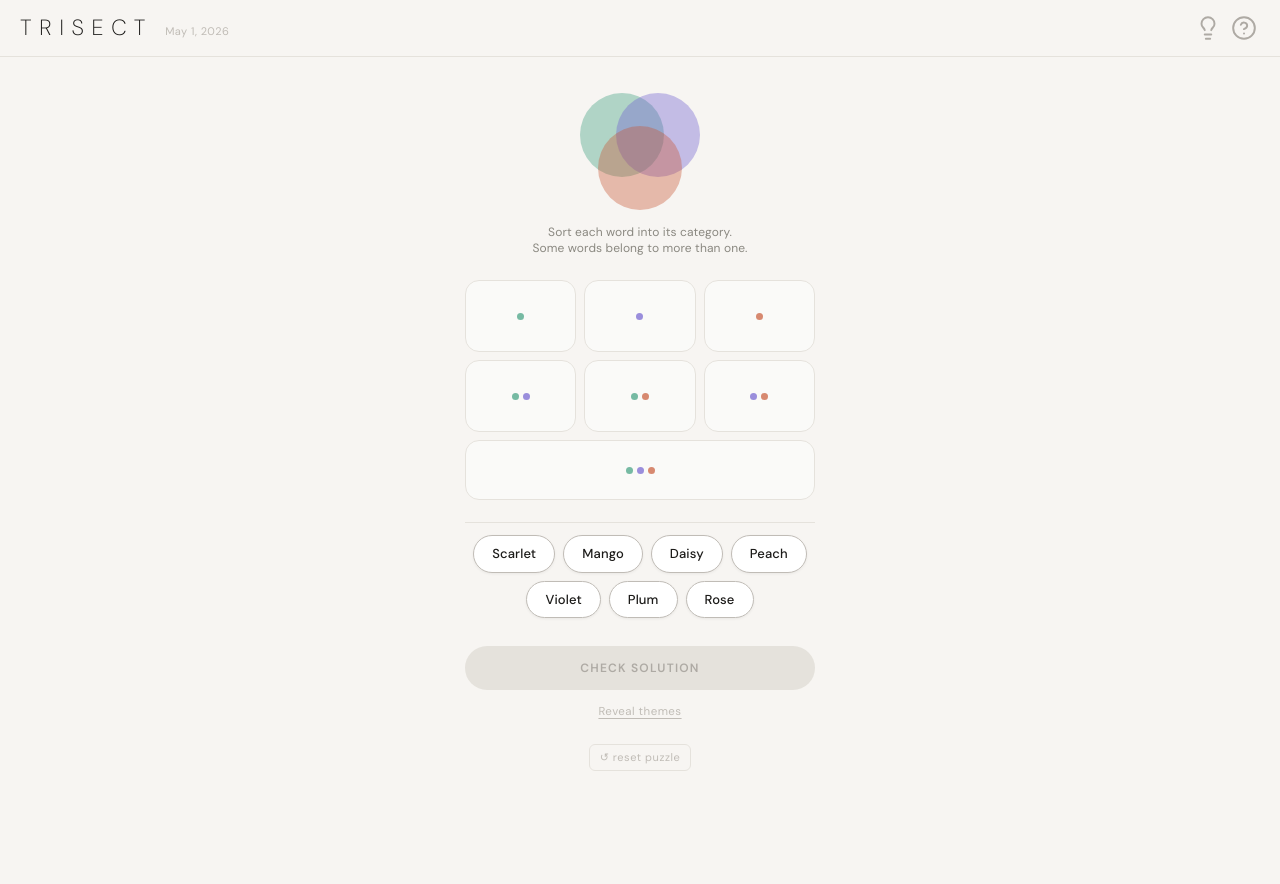
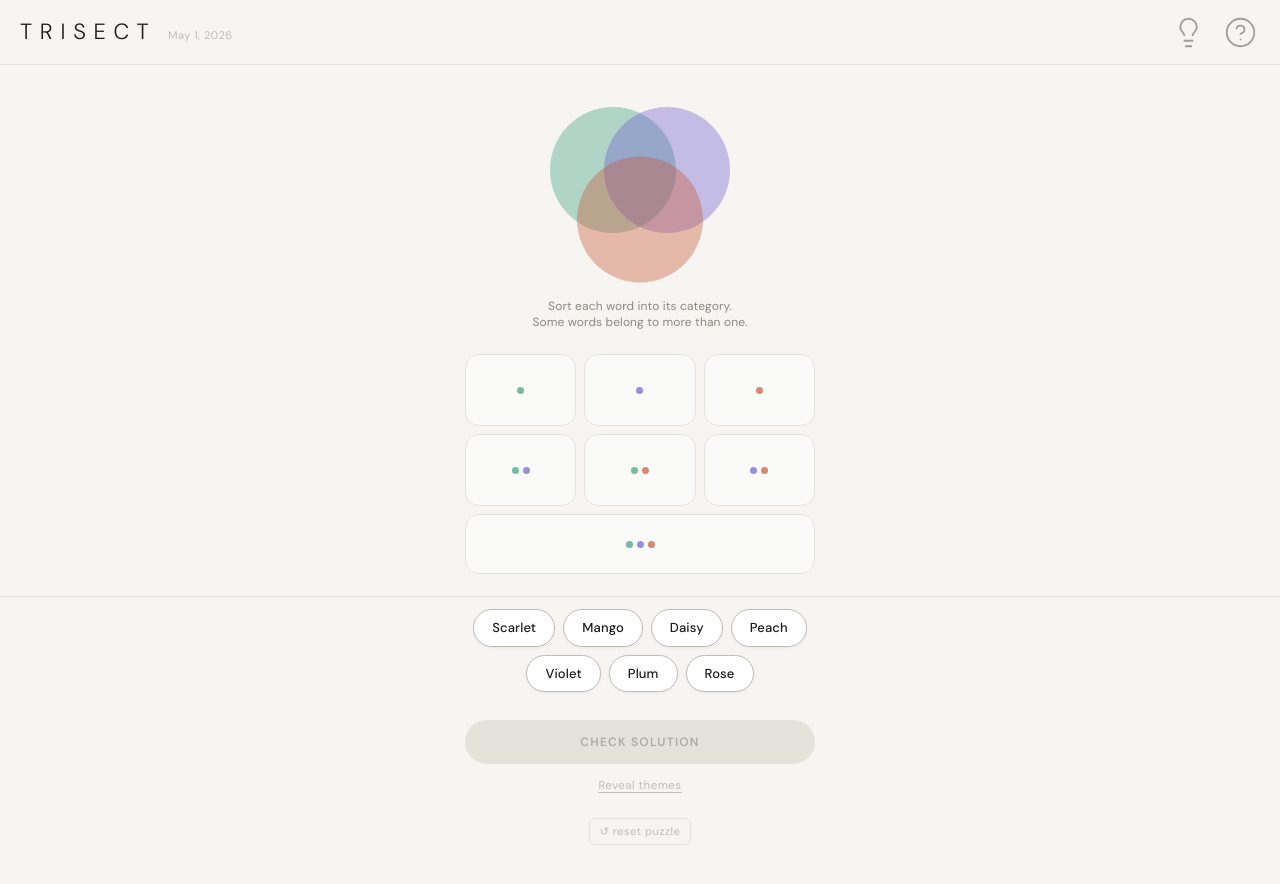
Before and after one commit to zychanzy/trisect, a React (Vite) app: page / in a window 1280 px wide. Shown: the top 884 px of the page. Before the commit the page ends 823 px from the top, so only its background shows below. Built offline with nearby package versions, Linux system fonts and the light colour scheme.

Commit message:
fix: venn diagram behaviour

```diff
--- a/src/apps/trisect/TrisectApp.tsx
+++ b/src/apps/trisect/TrisectApp.tsx
@@ -1,3 +1,4 @@
+import { useState } from "react";
 import { useTrisect } from "./hooks/useTrisect";
 import { ZoneGrid } from "./components/ZoneGrid";
 import { WordBank } from "./components/WordBank";
@@ -26,6 +27,9 @@ function DecorativeVenn({
   selectedZone: ZoneId | null;
   hoveredZone: ZoneId | null;
 }) {
+  const [animKey, setAnimKey] = useState(0);
+  const [prevGlowSig, setPrevGlowSig] = useState("");
+
   const r = 42;
   const cA = { cx: 62, cy: 54 };
   const cB = { cx: 98, cy: 54 };
@@ -35,38 +39,32 @@ function DecorativeVenn({
   const glowA = sel.includes("A");
   const glowB = sel.includes("B");
   const glowC = sel.includes("C");
+  const anyGlow = glowA || glowB || glowC;
+  const glowSig = `${glowA ? "A" : ""}${glowB ? "B" : ""}${glowC ? "C" : ""}`;
+
+  if (glowSig !== prevGlowSig) {
+    setPrevGlowSig(glowSig);
+    if (glowSig !== "") setAnimKey(k => k + 1);
+  }
 
   return (
     <svg
       viewBox="0 0 160 132"
-      width="160"
-      height="132"
+      width="240"
+      height="198"
       className="block overflow-visible shrink-0"
     >
-      <circle
-        cx={cA.cx}
-        cy={cA.cy}
-        r={r}
-        fill={THEME_COLORS.A}
-        fillOpacity={glowA ? 0.72 : 0.38}
-        style={{ transition: "fill-opacity 0.2s" }}
-      />
-      <circle
-        cx={cB.cx}
-        cy={cB.cy}
-        r={r}
-        fill={THEME_COLORS.B}
-        fillOpacity={glowB ? 0.72 : 0.38}
-        style={{ transition: "fill-opacity 0.2s" }}
-      />
-      <circle
-        cx={cC.cx}
-        cy={cC.cy}
-        r={r}
-        fill={THEME_COLORS.C}
-        fillOpacity={glowC ? 0.72 : 0.38}
-        style={{ transition: "fill-opacity 0.2s" }}
-      />
+      {!glowA && <circle cx={cA.cx} cy={cA.cy} r={r} fill={THEME_COLORS.A} fillOpacity={0.38} />}
+      {!glowB && <circle cx={cB.cx} cy={cB.cy} r={r} fill={THEME_COLORS.B} fillOpacity={0.38} />}
+      {!glowC && <circle cx={cC.cx} cy={cC.cy} r={r} fill={THEME_COLORS.C} fillOpacity={0.38} />}
+
+      {anyGlow && (
+        <g key={animKey}>
+          {glowA && <circle cx={cA.cx} cy={cA.cy} r={r} fill={THEME_COLORS.A} fillOpacity={0.72} className="venn-circle-glow" />}
+          {glowB && <circle cx={cB.cx} cy={cB.cy} r={r} fill={THEME_COLORS.B} fillOpacity={0.72} className="venn-circle-glow" />}
+          {glowC && <circle cx={cC.cx} cy={cC.cy} r={r} fill={THEME_COLORS.C} fillOpacity={0.72} className="venn-circle-glow" />}
+        </g>
+      )}
 
       {themesRevealed && (
         <>
@@ -139,6 +137,7 @@ function TrisectInner() {
   } = useTrisect();
 
   const { touchTargetZone } = useDrag();
+  const [tileHoveredZone, setTileHoveredZone] = useState<ZoneId | null>(null);
   const isGameOver = state.status !== "playing";
 
   return (
@@ -156,7 +155,7 @@ function TrisectInner() {
           themesRevealed={state.themesRevealed}
           themes={puzzle.themes}
           selectedZone={state.selectedZone}
-          hoveredZone={touchTargetZone}
+          hoveredZone={touchTargetZone ?? tileHoveredZone}
         />
         <p className="text-[12px] text-stone-800 leading-[1.3] tracking-[0.01em] text-center m-0">
           Sort each word into its category.
@@ -177,6 +176,7 @@ function TrisectInner() {
           onDropWord={dropWordIntoZone}
           isDisabled={isGameOver}
           shaking={shaking}
+          onTileHover={setTileHoveredZone}
         />
 
         {/* Word bank */}
--- a/src/apps/trisect/components/GameToolbar.tsx
+++ b/src/apps/trisect/components/GameToolbar.tsx
@@ -50,7 +50,7 @@ const HOW_TO_PLAY_STEPS = [
 ];
 
 const iconBtnClass =
-  "flex items-center justify-center w-8 h-8 rounded-full text-stone-600 hover:bg-stone-200 hover:text-ink transition-[background,color] duration-150 cursor-pointer border-none bg-transparent";
+  "flex items-center justify-center w-10 h-10 rounded-full text-stone-700 hover:bg-stone-300 hover:text-ink transition-[background,color] duration-150 cursor-pointer border-none bg-transparent";
 
 interface GameToolbarProps {
   title: string;
@@ -65,7 +65,7 @@ export function GameToolbar({ title, date }: GameToolbarProps) {
       <nav className="w-full flex items-center justify-between px-5 py-3 border-b border-stone-300 mb-6">
         {/* Left: title + date on the same row */}
         <div className="flex items-baseline gap-3">
-          <span className="text-[22px] font-extralight tracking-[0.35em] uppercase text-ink leading-none">
+          <span className="text-[22px] font-light tracking-[0.35em] uppercase text-ink leading-none">
             {title}
           </span>
           <span className="text-[11px] text-stone-500 tracking-[0.04em]">
@@ -74,12 +74,12 @@ export function GameToolbar({ title, date }: GameToolbarProps) {
         </div>
 
         {/* Right: icon buttons */}
-        <div className="flex items-center gap-1">
+        <div className="flex items-center gap-3">
           {/* Hint dropdown */}
           <DropdownMenu>
             <DropdownMenuTrigger asChild>
               <button aria-label="Hints" className={iconBtnClass}>
-                <Lightbulb size={26} strokeWidth={1.8} />
+                <Lightbulb size={33} strokeWidth={1.3} />
               </button>
             </DropdownMenuTrigger>
             <DropdownMenuContent align="end">
@@ -100,7 +100,7 @@ export function GameToolbar({ title, date }: GameToolbarProps) {
             className={iconBtnClass}
             onClick={() => setHowToPlayOpen(true)}
           >
-            <HelpCircle size={26} strokeWidth={1.8} />
+            <HelpCircle size={33} strokeWidth={1.3} />
           </button>
         </div>
       </nav>
--- a/src/apps/trisect/components/WordBank.tsx
+++ b/src/apps/trisect/components/WordBank.tsx
@@ -1,4 +1,4 @@
-import { useRef } from 'react';
+import { useRef, useEffect } from 'react';
 import { useDrag } from '../context/DragContext';
 
 interface WordBankProps {
@@ -10,11 +10,11 @@ interface WordBankProps {
 
 export function WordBank({ words, onWordClick, hasSelectedZone, isDisabled }: WordBankProps) {
   const canPlace = hasSelectedZone && !isDisabled;
-  const { startDrag, endDrag, dragging, ghostRef } = useDrag();
+  const { startDrag, endDrag, dragging, ghostRef, setTouchTargetZone } = useDrag();
 
   return (
     <div className="mt-[22px]">
-      <hr className="border-0 border-t border-stone-300 mb-3" />
+      <hr className="border-0 border-t border-stone-300 mb-3 relative left-1/2 -translate-x-1/2 w-screen" />
       <div className="flex flex-wrap gap-2 justify-center">
         {words.map(word => (
           <DraggableWord
@@ -27,6 +27,7 @@ export function WordBank({ words, onWordClick, hasSelectedZone, isDisabled }: Wo
             onDragEnd={endDrag}
             isDragging={dragging?.word === word && dragging?.sourceZone === null}
             ghostRef={ghostRef}
+            setTouchTargetZone={setTouchTargetZone}
           />
         ))}
       </div>
@@ -43,10 +44,30 @@ interface DraggableWordProps {
   onDragEnd: () => void;
   isDragging: boolean;
   ghostRef: React.RefObject<HTMLDivElement | null>;
+  setTouchTargetZone: (z: import('../types').ZoneId | null) => void;
 }
 
-function DraggableWord({ word, canPlace, isDisabled, onClick, onDragStart, onDragEnd, isDragging, ghostRef }: DraggableWordProps) {
+function DraggableWord({ word, canPlace, isDisabled, onClick, onDragStart, onDragEnd, isDragging, ghostRef, setTouchTargetZone }: DraggableWordProps) {
   const elementRef = useRef<HTMLButtonElement | null>(null);
+
+  useEffect(() => {
+    const el = elementRef.current;
+    if (!el) return;
+    function handleTouchMove(e: TouchEvent) {
+      if (!ghostRef.current || ghostRef.current.style.display === 'none') return;
+      e.preventDefault();
+      const touch = e.touches[0];
+      ghostRef.current.style.left = touch.clientX - 40 + 'px';
+      ghostRef.current.style.top = touch.clientY - 20 + 'px';
+      const target = document.elementFromPoint(touch.clientX, touch.clientY);
+      const zoneEl = target?.closest('[data-zone-id]');
+      setTouchTargetZone(
+        zoneEl ? (zoneEl.getAttribute('data-zone-id') as import('../types').ZoneId) : null
+      );
+    }
+    el.addEventListener('touchmove', handleTouchMove, { passive: false });
+    return () => el.removeEventListener('touchmove', handleTouchMove);
+  }, [ghostRef, setTouchTargetZone]);
 
   function handleTouchStart(e: React.TouchEvent) {
     if (isDisabled) return;
@@ -60,14 +81,6 @@ function DraggableWord({ word, canPlace, isDisabled, onClick, onDragStart, onDra
       ghostRef.current.style.left = touch.clientX - 40 + 'px';
       ghostRef.current.style.top = touch.clientY - 20 + 'px';
     }
-  }
-
-  function handleTouchMove(e: React.TouchEvent) {
-    if (!ghostRef.current || ghostRef.current.style.display === 'none') return;
-    e.preventDefault();
-    const touch = e.touches[0];
-    ghostRef.current.style.left = touch.clientX - 40 + 'px';
-    ghostRef.current.style.top = touch.clientY - 20 + 'px';
   }
 
   function handleTouchEnd(e: React.TouchEvent) {
@@ -105,7 +118,6 @@ function DraggableWord({ word, canPlace, isDisabled, onClick, onDragStart, onDra
       }}
       onDragEnd={onDragEnd}
       onTouchStart={handleTouchStart}
-      onTouchMove={handleTouchMove}
       onTouchEnd={handleTouchEnd}
     >
       {word}
--- a/src/apps/trisect/components/ZoneGrid.tsx
+++ b/src/apps/trisect/components/ZoneGrid.tsx
@@ -11,6 +11,7 @@ interface ZoneGridProps {
   onDropWord: (word: string, zoneId: ZoneId) => void;
   isDisabled: boolean;
   shaking: boolean;
+  onTileHover: (zoneId: ZoneId | null) => void;
 }
 
 export function ZoneGrid({
@@ -23,6 +24,7 @@ export function ZoneGrid({
   onDropWord,
   isDisabled,
   shaking,
+  onTileHover,
 }: ZoneGridProps) {
   function tile(zoneId: ZoneId) {
     return (
@@ -37,6 +39,7 @@ export function ZoneGrid({
         onRemove={onRemoveWord}
         onDrop={onDropWord}
         isDisabled={isDisabled}
+        onHover={onTileHover}
       />
     );
   }
--- a/src/apps/trisect/components/ZoneTile.tsx
+++ b/src/apps/trisect/components/ZoneTile.tsx
@@ -13,6 +13,7 @@ interface ZoneTileProps {
   onRemove: (zoneId: ZoneId) => void;
   onDrop: (word: string, zoneId: ZoneId) => void;
   isDisabled: boolean;
+  onHover: (zoneId: ZoneId | null) => void;
 }
 
 export function ZoneTile({
@@ -25,10 +26,11 @@ export function ZoneTile({
   onRemove,
   onDrop,
   isDisabled,
+  onHover,
 }: ZoneTileProps) {
   const meta = ZONE_META[zoneId];
   const isABC = zoneId === "ABC";
-  const { dragging, startDrag, endDrag, ghostRef, setTouchTargetZone } = useDrag();
+  const { dragging, startDrag, endDrag, ghostRef, touchTargetZone, setTouchTargetZone } = useDrag();
   const [isDragOver, setIsDragOver] = useState(false);
   const tileRef = useRef<HTMLButtonElement | null>(null);
 
@@ -92,13 +94,22 @@ export function ZoneTile({
     }
   }
 
-  function handleTouchMove(e: React.TouchEvent) {
+  useEffect(() => {
+    const el = tileRef.current;
+    if (!el || !word || isDisabled) return;
+    function handleTouchMove(e: TouchEvent) {
       if (!ghostRef.current || ghostRef.current.style.display === "none") return;
       e.preventDefault();
       const touch = e.touches[0];
       ghostRef.current.style.left = touch.clientX - 40 + "px";
       ghostRef.current.style.top = touch.clientY - 20 + "px";
+      const target = document.elementFromPoint(touch.clientX, touch.clientY);
+      const zoneEl = target?.closest("[data-zone-id]");
+      setTouchTargetZone(zoneEl ? (zoneEl.getAttribute("data-zone-id") as ZoneId) : null);
     }
+    el.addEventListener("touchmove", handleTouchMove, { passive: false });
+    return () => el.removeEventListener("touchmove", handleTouchMove);
+  }, [word, isDisabled, ghostRef, setTouchTargetZone]);
 
   function handleTouchEnd(e: React.TouchEvent) {
     if (!dragging) return;
@@ -123,7 +134,10 @@ export function ZoneTile({
 
   const dots = meta.themes.map((t) => THEME_COLORS[t]);
 
-  const showDropHighlight = isDragOver && !isDisabled && dragging !== null;
+  const showDropHighlight =
+    !isDisabled &&
+    dragging !== null &&
+    (isDragOver || touchTargetZone === zoneId);
   const active = isSelected || showDropHighlight;
 
   return (
@@ -143,8 +157,9 @@ export function ZoneTile({
       onDragOver={handleDragOver}
       onDragLeave={handleDragLeave}
       onDrop={handleDrop}
+      onMouseEnter={() => onHover(zoneId)}
+      onMouseLeave={() => onHover(null)}
       onTouchStart={handleTouchStart}
-      onTouchMove={handleTouchMove}
       onTouchEnd={handleTouchEnd}
       className={[
         "w-full rounded-[14px] flex flex-col items-center justify-center gap-[5px] px-[6px] py-2",
--- a/src/index.css
+++ b/src/index.css
@@ -34,3 +34,14 @@ body {
 .tile-word-appear {
   animation: pop 0.22s cubic-bezier(0.34, 1.56, 0.64, 1) forwards;
 }
+
+@keyframes venn-pulse {
+  0%, 100% { transform: scale(1); }
+  50%       { transform: scale(1.06); }
+}
+
+.venn-circle-glow {
+  animation: venn-pulse 1.6s ease-in-out infinite;
+  transform-box: fill-box;
+  transform-origin: center;
+}
```
Lines whose indentation alone changed are shown as unchanged.
